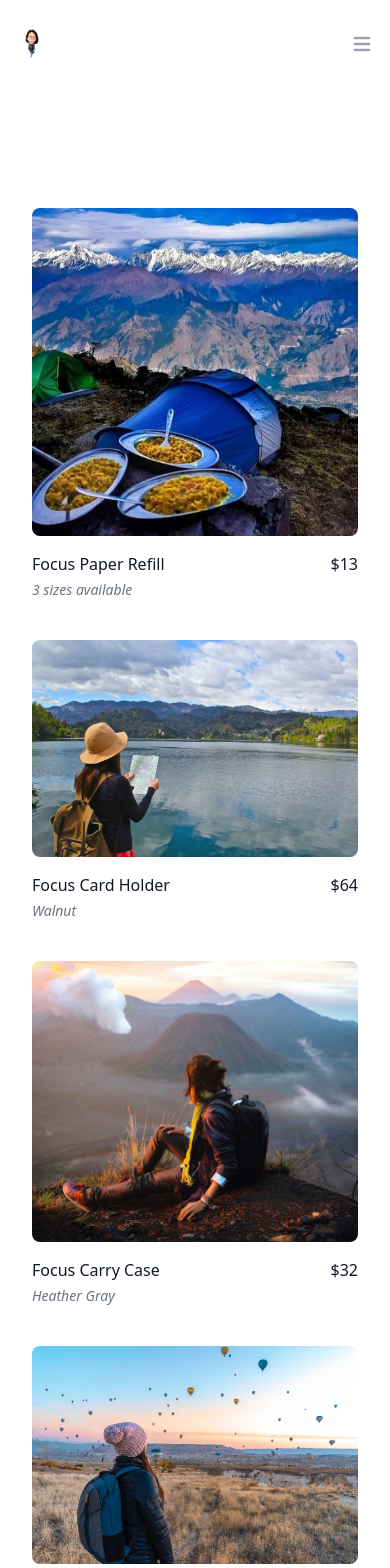
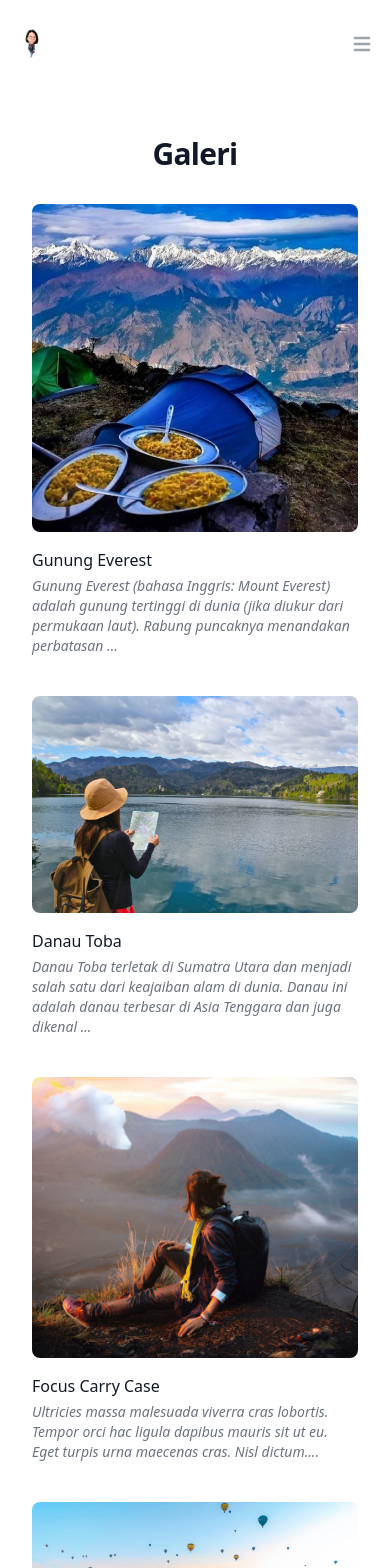
Before and after one commit to sftmm/websitealin, a React (Create React App) app: page /gallery in a window 390 px wide. Shown: the top 1568 px of the page. Built offline with nearby package versions, Linux system fonts and the light colour scheme.

Commit message:
fix link in header

```diff
--- a/src/components/Header/index.js
+++ b/src/components/Header/index.js
@@ -54,13 +54,13 @@ export default function Header(props) {
               ))} */}
               <Popover.Group as="nav" className="hidden md:flex space-x-10">
                 <Link
-                  to="about"
+                  to="/about"
                   className="text-base font-medium text-gray-500 hover:text-gray-900"
                 >
                   Tentang Saya
                 </Link>
                 <Link
-                  to="gallery"
+                  to="/gallery"
                   className="text-base font-medium text-gray-500 hover:text-gray-900"
                 >
                   Galeri
@@ -97,26 +97,28 @@ export default function Header(props) {
                         <Popover.Panel className="absolute left-1/2 z-10 transform -translate-x-1/2 mt-3 px-2 w-screen max-w-md sm:px-0">
                           <div className="rounded-lg shadow-lg ring-1 ring-black ring-opacity-5 overflow-hidden">
                             <div className="relative grid gap-6 bg-white px-5 py-6 sm:gap-8 sm:p-8">
+                              <div>
                                 {resources.map((item) => (
-                                <a
+                                  <div
                                     key={item.name}
-                                  href={item.href}
+                                    // to={item.to}
                                     className="-m-3 p-3 flex items-start rounded-lg hover:bg-gray-50"
                                   >
                                     <item.icon
                                       className="flex-shrink-0 h-6 w-6 text-indigo-600"
                                       aria-hidden="true"
                                     />
-                                  <div className="ml-4">
+                                    <Link to={item.to}>
                                       <p className="text-base font-medium text-gray-900">
                                         {item.name}
                                       </p>
                                       <p className="mt-1 text-sm text-gray-500">
                                         {item.description}
                                       </p>
+                                    </Link>
                                   </div>
-                                </a>
                                 ))}
+                              </div>
                             </div>
                             <div className="px-5 py-5 bg-gray-50 sm:px-8 sm:py-8">
                               <div>
@@ -206,7 +208,7 @@ export default function Header(props) {
                     {features.map((item) => (
                       <a
                         key={item.name}
-                        href={item.href}
+                        to={item.to}
                         className="-m-3 p-3 flex items-center rounded-md hover:bg-gray-50"
                       >
                         <item.icon
@@ -223,30 +225,28 @@ export default function Header(props) {
               </div>
               <div className="py-6 px-5 space-y-6">
                 <div className="grid grid-cols-2 gap-y-4 gap-x-8">
-                  <a
-                    href="#"
-                    className="text-base font-medium text-gray-900 hover:text-gray-700"
+                  <Link
+                    to="about"
+                    className="text-base font-medium text-gray-500 hover:text-gray-900"
                   >
-                    About Me
-                  </a>
-
-                  <a
-                    href="#"
-                    className="text-base font-medium text-gray-900 hover:text-gray-700"
+                    Tentang Saya
+                  </Link>
+                  <Link
+                    to="gallery"
+                    className="text-base font-medium text-gray-500 hover:text-gray-900"
                   >
-                    Gallery
-                  </a>
+                    Galeri
+                  </Link>
                   {resources.map((item) => (
-                    <a
-                      key={item.name}
-                      href={item.href}
+                    <Link
+                      to={item.to}
                       className="text-base font-medium text-gray-900 hover:text-gray-700"
                     >
                       {item.name}
-                    </a>
+                    </Link>
                   ))}
                 </div>
-                <div>
+                {/* <div>
                   <a
                     href="#"
                     className="w-full flex items-center justify-center px-4 py-2 border border-transparent rounded-md shadow-sm text-base font-medium text-white bg-indigo-600 hover:bg-indigo-700"
@@ -262,7 +262,7 @@ export default function Header(props) {
                       Sign in
                     </a>
                   </p>
-                </div>
+                </div> */}
               </div>
             </div>
           </Popover.Panel>
@@ -276,53 +276,29 @@ Header.defaultProps = {
   features: [
     {
       name: "About Me",
-      to: "about",
+      to: "/about",
       description:
         "Get a better understanding of where your traffic is coming from.",
       icon: ChartBarIcon,
     },
     {
       name: "A",
-      href: "#",
+      to: "/gallery",
       description: "Speak directly to your customers in a more meaningful way.",
       icon: CursorClickIcon,
     },
-    {
-      name: "Security",
-      href: "#",
-      description: "Your customers' data will be safe and secure.",
-      icon: ShieldCheckIcon,
-    },
-    {
-      name: "Integrations",
-      href: "#",
-      description: "Connect with third-party tools that you're already using.",
-      icon: ViewGridIcon,
-    },
-    {
-      name: "Automations",
-      href: "#",
-      description:
-        "Build strategic funnels that will drive your customers to convert",
-      icon: RefreshIcon,
-    },
   ],
-  callsToAction: [
-    { name: "Watch Demo", href: "#", icon: PlayIcon },
-    { name: "Contact Sales", href: "#", icon: PhoneIcon },
-  ],
+
   resources: [
     {
       name: "Artikel Serius",
-      description:
-        "Get all of your questions answered in our forums or contact support.",
-      href: "#",
+      description: "Berisi artikel yg serius?",
+      to: "/about",
       icon: SupportIcon,
     },
     {
       name: "Artikel sastra",
-      description:
-        "Learn how to maximize our platform to get the most out of it.",
+      description: "Kumpulan karya sastra",
       href: "#",
       icon: BookmarkAltIcon,
     },
--- a/src/index.js
+++ b/src/index.js
@@ -24,7 +24,9 @@ ReactDOM.render(
         <Route exact path="/" element={<HomePage />} />
         <Route exact path="/articledetail" element={<ArticlePage />} />
         <Route exact path="/about" element={<About />} />
-        <Route exact path="/gallery" element={<Gallery />} />
+        <Route exact path="/gallery" element={<Gallery />}/>
+
+
       </Routes>
     </Router>
   </React.StrictMode>,
--- a/src/pages/Gallery/index.js
+++ b/src/pages/Gallery/index.js
@@ -7,15 +7,14 @@ export default function Gallery(props) {
   const { pictures } = props;
   return (
     <>
-      <div className="relative pt-6 pb-4 sm:pb-24 lg:pb-32 ">
+      <div className="relative pt-6 pb-4 sm:pb-24 lg:pb-12 ">
         <Header />
-        <div className="relative py-4 bg-white overflow-hidden pt-16 pb-20 px-4 sm:px-6 lg:pt-24 lg:pb-28 lg:px-8 mt-4">
+        <div className="relative py-4 bg-white overflow-hidden pt-6 pb-4 px-4 sm:px-6 lg:pt-6 lg:pb-8 lg:px-8 mt-4">
           <div className="bg-white">
-            <div className="max-w-2xl mx-auto py-16 px-4 sm:py-24 sm:px-6 lg:max-w-7xl lg:px-8">
-              <h2 id="products-heading" className="sr-only">
-                Products
+            <div className="max-w-2xl mx-auto py-8 px-4 sm:py-12 sm:px-6 lg:max-w-7xl lg:px-8">
+              <h2 className="text-3xl text-center tracking-tight font-extrabold text-gray-900 sm:text-4xl mb-8">
+                Galeri
               </h2>
-
               <div className="grid grid-cols-1 gap-y-10 sm:grid-cols-2 gap-x-6 lg:grid-cols-3 xl:gap-x-8">
                 {pictures.map((picture) => (
                   <a key={picture.id} href={picture.href} className="group">
@@ -28,7 +27,6 @@ export default function Gallery(props) {
                     </div>
                     <div className="mt-4 flex items-center justify-between text-base font-medium text-gray-900">
                       <h3>{picture.name}</h3>
-                      <p>{picture.price}</p>
                     </div>
                     <p className="mt-1 text-sm italic text-gray-500">
                       {picture.description}
@@ -49,20 +47,22 @@ Gallery.defaultProps = {
   pictures: [
     {
       id: 1,
-      name: "Focus Paper Refill",
+      name: "Gunung Everest",
       href: "#",
-      price: "$13",
-      description: "3 sizes available",
+
+      description:
+        "Gunung Everest (bahasa Inggris: Mount Everest) adalah gunung tertinggi di dunia (jika diukur dari permukaan laut). Rabung puncaknya menandakan perbatasan ...",
       imageSrc: "./img/13.jpeg",
       imageAlt:
         "Person using a pen to cross a task off a pictureivity paper card.",
     },
     {
       id: 2,
-      name: "Focus Card Holder",
+      name: "Danau Toba",
       href: "#",
-      price: "$64",
-      description: "Walnut",
+
+      description:
+        "Danau Toba terletak di Sumatra Utara dan menjadi salah satu dari keajaiban alam di dunia. Danau ini adalah danau terbesar di Asia Tenggara dan juga dikenal ...",
       imageSrc: "./img/1.jpeg",
       imageAlt: "Paper card sitting upright in walnut card holder on desk.",
     },
@@ -70,18 +70,20 @@ Gallery.defaultProps = {
       id: 3,
       name: "Focus Carry Case",
       href: "#",
-      price: "$32",
-      description: "Heather Gray",
+
+      description:
+        "Ultricies massa malesuada viverra cras lobortis. Tempor orci hac ligula dapibus mauris sit ut eu. Eget turpis urna maecenas cras. Nisl dictum....",
       imageSrc: "./img/2.jpg",
       imageAlt:
-        "Textured gray felt pouch for paper cards with snap button flap and elastic pen holder loop.",
+        "Ultricies massa malesuada viverra cras lobortis. Tempor orci hac ligula dapibus mauris sit ut eu. Eget turpis urna maecenas cras. Nisl dictum.",
     },
     {
       id: 4,
-      name: "Focus Carry Case",
+      name: "Cappadocia",
       href: "#",
-      price: "$32",
-      description: "Heather Gray",
+
+      description:
+        "Cappadocia adalah wilayah kuno yang terletak di Turki tengah selatan atau tenggara Ankara. Cappadocia berada di dataran tinggi yang terjal di ...",
       imageSrc: "./img/11.jpeg",
       imageAlt:
         "Textured gray felt pouch for paper cards with snap button flap and elastic pen holder loop.",
@@ -90,7 +92,7 @@ Gallery.defaultProps = {
       id: 5,
       name: "Focus Carry Case",
       href: "#",
-      price: "$32",
+
       description: "Heather Gray",
       imageSrc: "./img/12.jpeg",
       imageAlt:
@@ -100,41 +102,45 @@ Gallery.defaultProps = {
       id: 6,
       name: "Focus Carry Case",
       href: "#",
-      price: "$32",
-      description: "Heather Gray",
-      imageSrc: "./img/16.jpeg",
+
+      description:
+        "Ultricies massa malesuada viverra cras lobortis. Tempor orci hac ligula dapibus mauris sit ut eu. Eget turpis urna maecenas cras. Nisl dictum....",
+      imageSrc: "./img/2.jpg",
       imageAlt:
-        "Textured gray felt pouch for paper cards with snap button flap and elastic pen holder loop.",
+        "Ultricies massa malesuada viverra cras lobortis. Tempor orci hac ligula dapibus mauris sit ut eu. Eget turpis urna maecenas cras. Nisl dictum.",
     },
     {
       id: 7,
       name: "Focus Carry Case",
       href: "#",
-      price: "$32",
-      description: "Heather Gray",
-      imageSrc: "./img/14.jpeg",
+
+      description:
+        "Ultricies massa malesuada viverra cras lobortis. Tempor orci hac ligula dapibus mauris sit ut eu. Eget turpis urna maecenas cras. Nisl dictum....",
+      imageSrc: "./img/2.jpg",
       imageAlt:
-        "Textured gray felt pouch for paper cards with snap button flap and elastic pen holder loop.",
+        "Ultricies massa malesuada viverra cras lobortis. Tempor orci hac ligula dapibus mauris sit ut eu. Eget turpis urna maecenas cras. Nisl dictum.",
     },
     {
       id: 8,
       name: "Focus Carry Case",
       href: "#",
-      price: "$32",
-      description: "Heather Gray",
-      imageSrc: "./img/15.jpg",
+
+      description:
+        "Ultricies massa malesuada viverra cras lobortis. Tempor orci hac ligula dapibus mauris sit ut eu. Eget turpis urna maecenas cras. Nisl dictum....",
+      imageSrc: "./img/2.jpg",
       imageAlt:
-        "Textured gray felt pouch for paper cards with snap button flap and elastic pen holder loop.",
+        "Ultricies massa malesuada viverra cras lobortis. Tempor orci hac ligula dapibus mauris sit ut eu. Eget turpis urna maecenas cras. Nisl dictum.",
     },
     {
       id: 9,
       name: "Focus Carry Case",
       href: "#",
-      price: "$32",
-      description: "Heather Gray",
-      imageSrc: "./img/3.jpeg",
+
+      description:
+        "Ultricies massa malesuada viverra cras lobortis. Tempor orci hac ligula dapibus mauris sit ut eu. Eget turpis urna maecenas cras. Nisl dictum....",
+      imageSrc: "./img/2.jpg",
       imageAlt:
-        "Textured gray felt pouch for paper cards with snap button flap and elastic pen holder loop.",
+        "Ultricies massa malesuada viverra cras lobortis. Tempor orci hac ligula dapibus mauris sit ut eu. Eget turpis urna maecenas cras. Nisl dictum.",
     },
     // More pictures...
   ],
```
Also changed, not shown: src/components/article.js (+11 -10 lines). Lines whose indentation alone changed are shown as unchanged.
